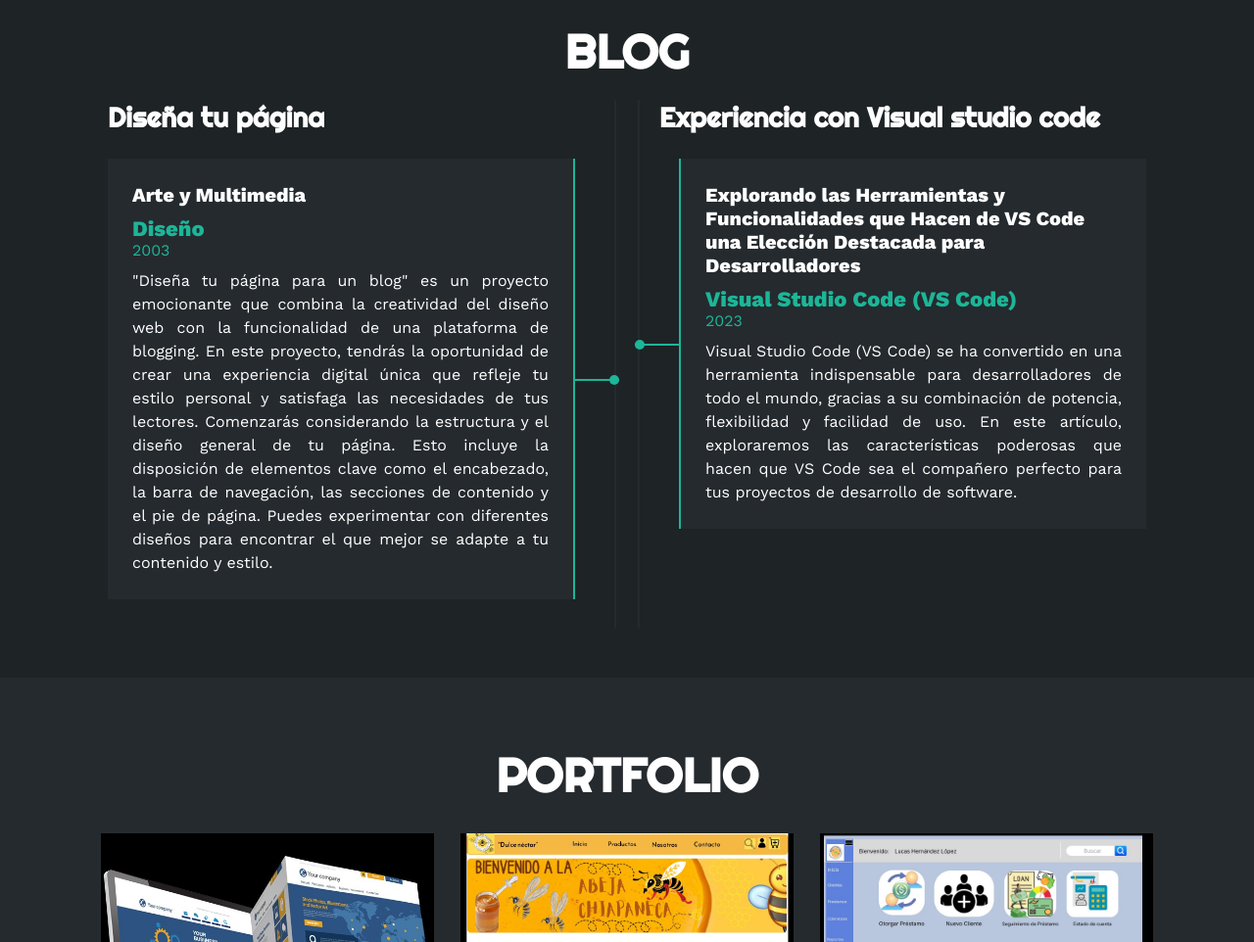
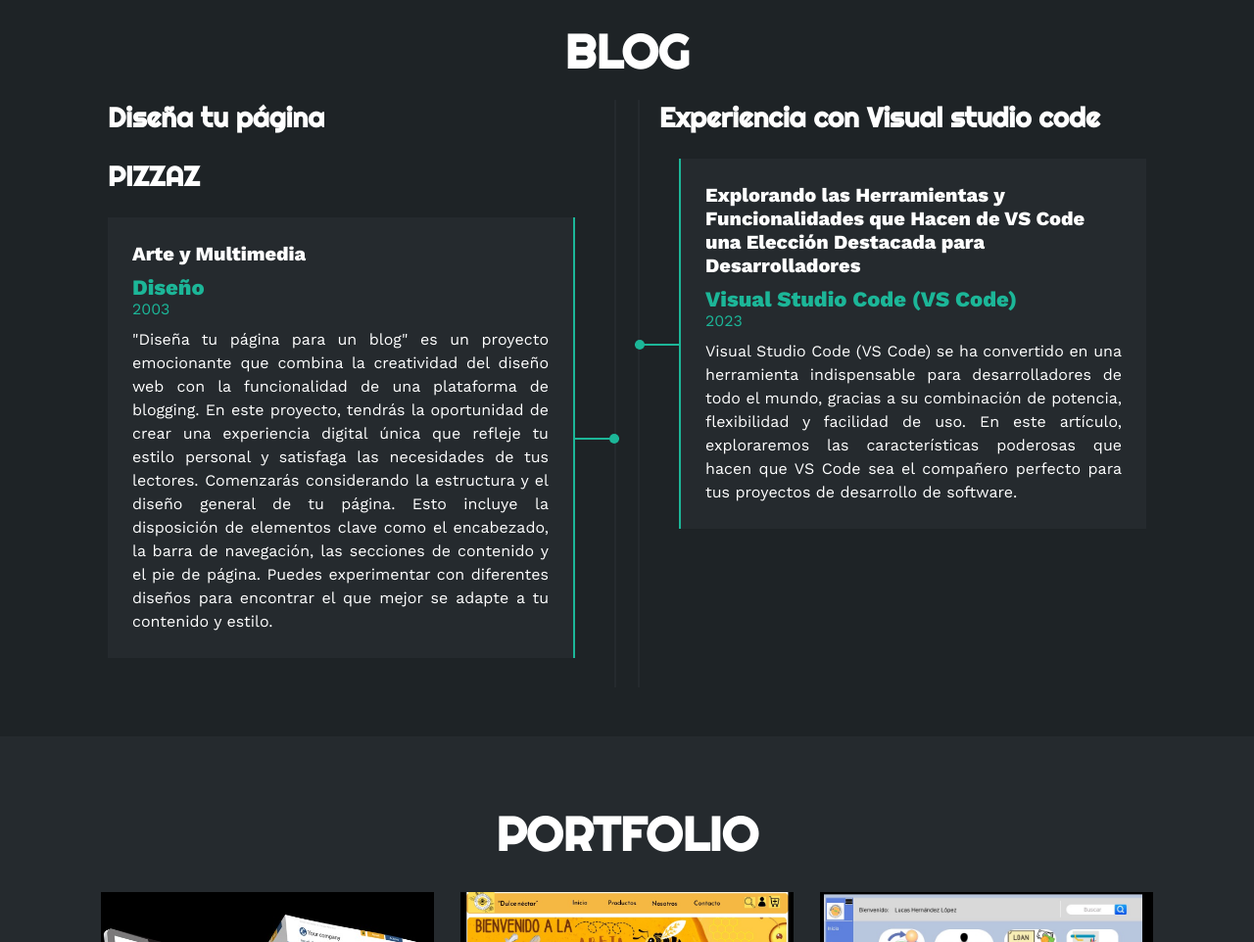
Before and after one commit to AreliJMZ/pizzaz, a plain HTML site: page index.html in a window 1280 px wide. Shown: the part 1466-2428 px from the top of the page at 98% size. Drawn offline with nearby package versions, Linux system fonts and the light colour scheme.

Commit message:
Se agrega modificación en el index

```diff
--- a/index.html
+++ b/index.html
@@ -107,6 +107,7 @@
             <div class="fila">
                 <div class="col izquierda">
                     <h3>Diseña tu página</h3>
+                    <h3>PIZZAZ</h3>
                     <div class="item izq">
                         <h4>Arte y Multimedia</h4>
                         <span class="casa">Diseño</span>
```
